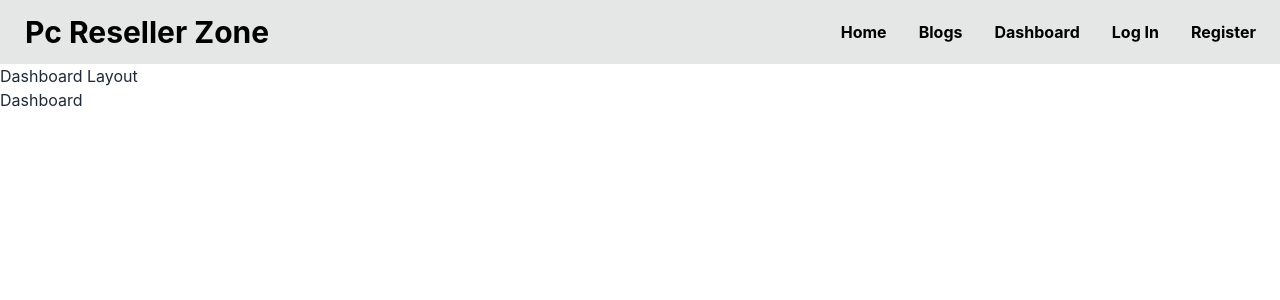
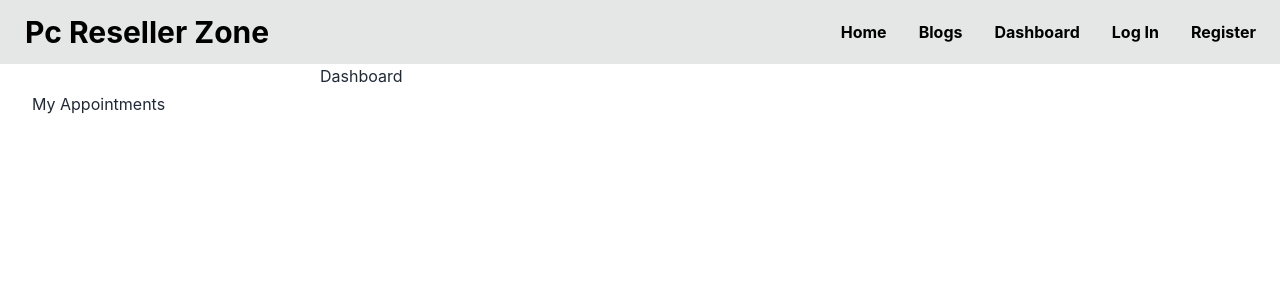
Before and after one commit to merazul-amin/pc-parts-reseller-client, a React (Create React App) app: page /dashboard in a window 1280 px wide. Shown: the top 300 px of the page. Built offline with nearby package versions, Linux system fonts and the light colour scheme; no server answers.

Commit message:
drayer layout added

```diff
--- a/src/Layout/DashboardLayout.js
+++ b/src/Layout/DashboardLayout.js
@@ -1,13 +1,27 @@
 import React from 'react';
-import { Outlet } from 'react-router-dom';
+import { Link, Outlet } from 'react-router-dom';
 import NavigationBar from '../components/SharedPages/NavigationBar/NavigationBar';
 
 const DashboardLayout = () => {
     return (
         <div>
             <NavigationBar></NavigationBar>
-            <h1>Dashboard Layout</h1>
-            <Outlet></Outlet>
+
+
+
+            <div className="drawer drawer-mobile ">
+                <input id="dashboard-drawer" type="checkbox" className="drawer-toggle" />
+                <div className="drawer-content">
+                    <Outlet></Outlet>
+                </div>
+                <div className="drawer-side">
+                    <label htmlFor="dashboard-drawer" className="drawer-overlay"></label>
+                    <ul className="menu p-4 w-80 text-base-content">
+                        <li><Link to='/dashboard'>My Appointments</Link></li>
+                    </ul>
+
+                </div>
+            </div>
         </div>
     );
 };
--- a/src/components/Pages/Categories/BookingModal.js
+++ b/src/components/Pages/Categories/BookingModal.js
@@ -1,4 +1,5 @@
 import React, { useContext } from 'react';
+import { toast } from 'react-toastify';
 import { AuthContext } from '../../../contexts/UserContext/UserContext';
 
 const BookingModal = ({ category, setCategory }) => {
@@ -13,6 +14,8 @@ const BookingModal = ({ category, setCategory }) => {
         const phone = e.target.phone.value;
         const meetingLocation = e.target.location.value;
         console.log(userName, email, product, productId, phone, meetingLocation);
+        toast.success('Successfully Booked This Item.');
+        setCategory(null);
 
     }
     return (
--- a/src/components/SharedPages/NavigationBar/NavigationBar.js
+++ b/src/components/SharedPages/NavigationBar/NavigationBar.js
@@ -22,7 +22,8 @@ const NavigationBar = () => {
         {
             user?.email ?
                 <>
-                    <li><button onClick={handleLogOut} className='btn btn-error'>Log Out</button></li>
+                    <li><button onClick={handleLogOut}
+                        className='btn btn-error w-[150px]'>Log Out</button></li>
                     <li className='text-black'>{user?.email}</li>
 
                 </>
@@ -35,6 +36,8 @@ const NavigationBar = () => {
 
         }
 
+        <li><label htmlFor="dashboard-drawer" className="btn btn-primary drawer-button lg:hidden">Open drawer</label></li>
+
     </>
     return (
         <div>
@@ -45,7 +48,7 @@ const NavigationBar = () => {
                         <label tabIndex={0} className="btn btn-ghost lg:hidden">
                             <svg xmlns="http://www.w3.org/2000/svg" className="h-5 w-5" fill="none" viewBox="0 0 24 24" stroke="currentColor"><path strokeLinecap="round" strokeLinejoin="round" strokeWidth="2" d="M4 6h16M4 12h8m-8 6h16" /></svg>
                         </label>
-                        <ul tabIndex={0} className="menu menu-compact dropdown-content mt-3 p-2 shadow  rounded-box w-52" style={{ backgroundColor: '#0B3D60' }}>
+                        <ul tabIndex={0} className="menu bg-base-300 menu-compact dropdown-content mt-3 p-2 shadow  rounded-box w-52" style={{ backgroundColor: '' }}>
                             {navItems}
                         </ul>
                     </div>
```
